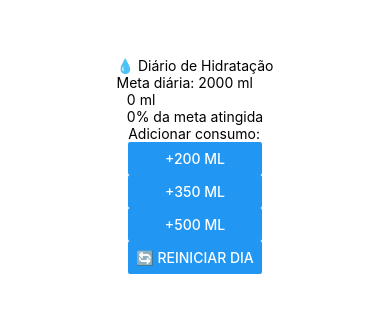
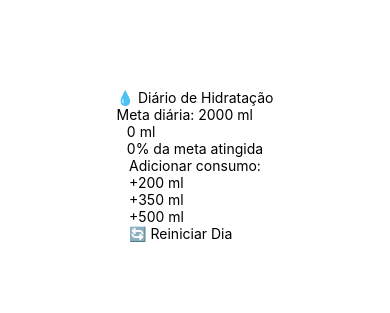
Before and after one commit to migueldinois/diario-hidratacao, a React Native app: screen / in a window 390 px wide. Shown: the part 257-570 px from the top of the page. Built offline with nearby package versions, Linux system fonts and the light colour scheme.

Commit message:
feat: Trocando de button para pressable para melhor estilização

```diff
--- a/src/components/ActionsButtons.jsx
+++ b/src/components/ActionsButtons.jsx
@@ -1,12 +1,20 @@
-import { StyleSheet, Text, View, Button } from 'react-native';
-export function ActionButtons({onAddWater, onReset}){
+import { StyleSheet, Text, View, Pressable } from 'react-native';
+export function ActionButtons({ onAddWater, onReset }) {
     return (
         <View>
             <Text>Adicionar consumo:</Text>
-            <Button title="+200 ml" onPress={() => onAddWater(200)} />
-            <Button title="+350 ml" onPress={() => onAddWater(350)} />
-            <Button title="+500 ml" onPress={() => onAddWater(500)} />
-            <Button title="🔄 Reiniciar Dia" onPress={onReset}></Button>
+            <Pressable onPress={() => onAddWater(200)}>
+                <Text>+200 ml</Text>
+            </Pressable>
+            <Pressable onPress={() => onAddWater(350)}>
+                <Text>+350 ml</Text>
+            </Pressable>
+            <Pressable onPress={() => onAddWater(500)}>
+                <Text>+500 ml</Text>
+            </Pressable>
+            <Pressable onPress={onReset}>
+                <Text>🔄 Reiniciar Dia</Text>
+            </Pressable>
         </View>
     )
 }
```
